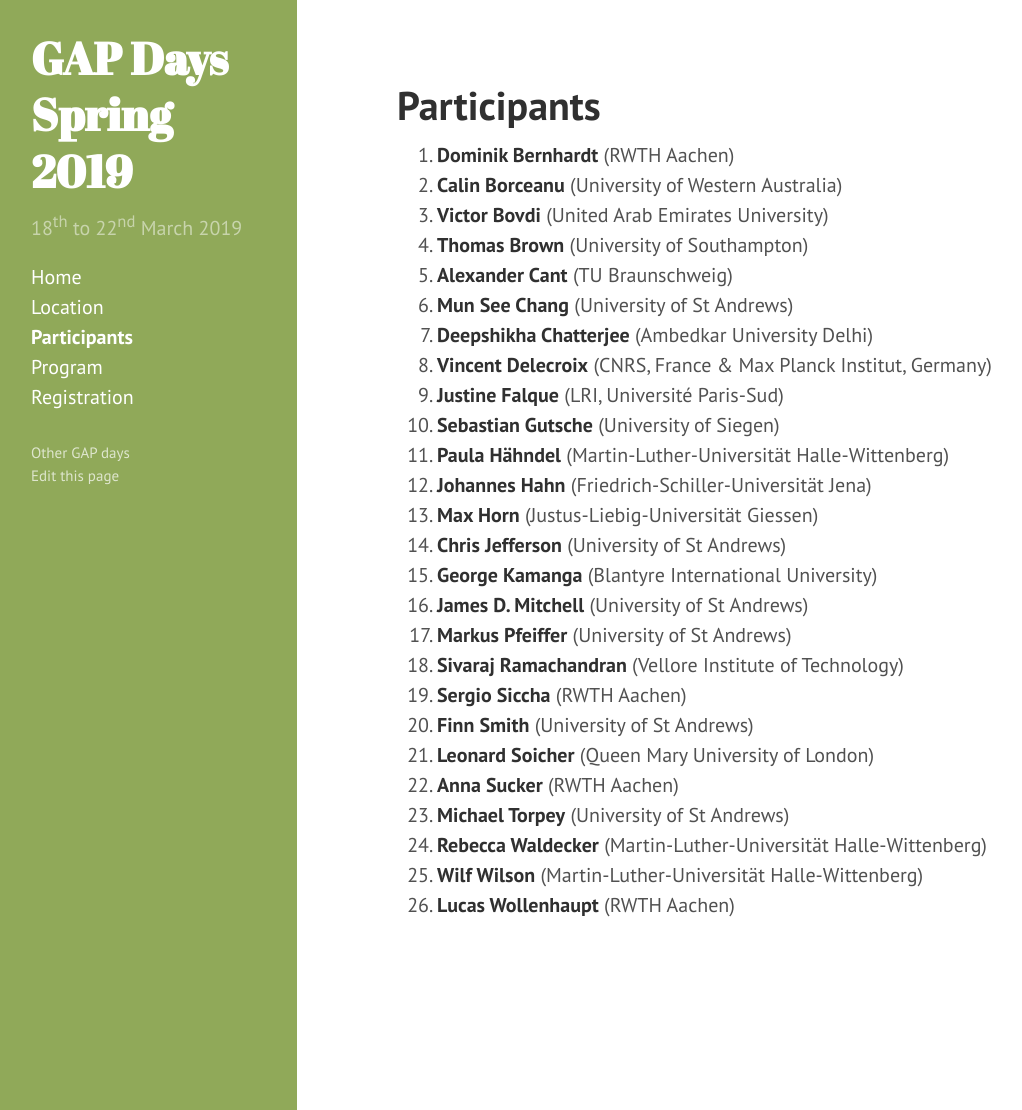
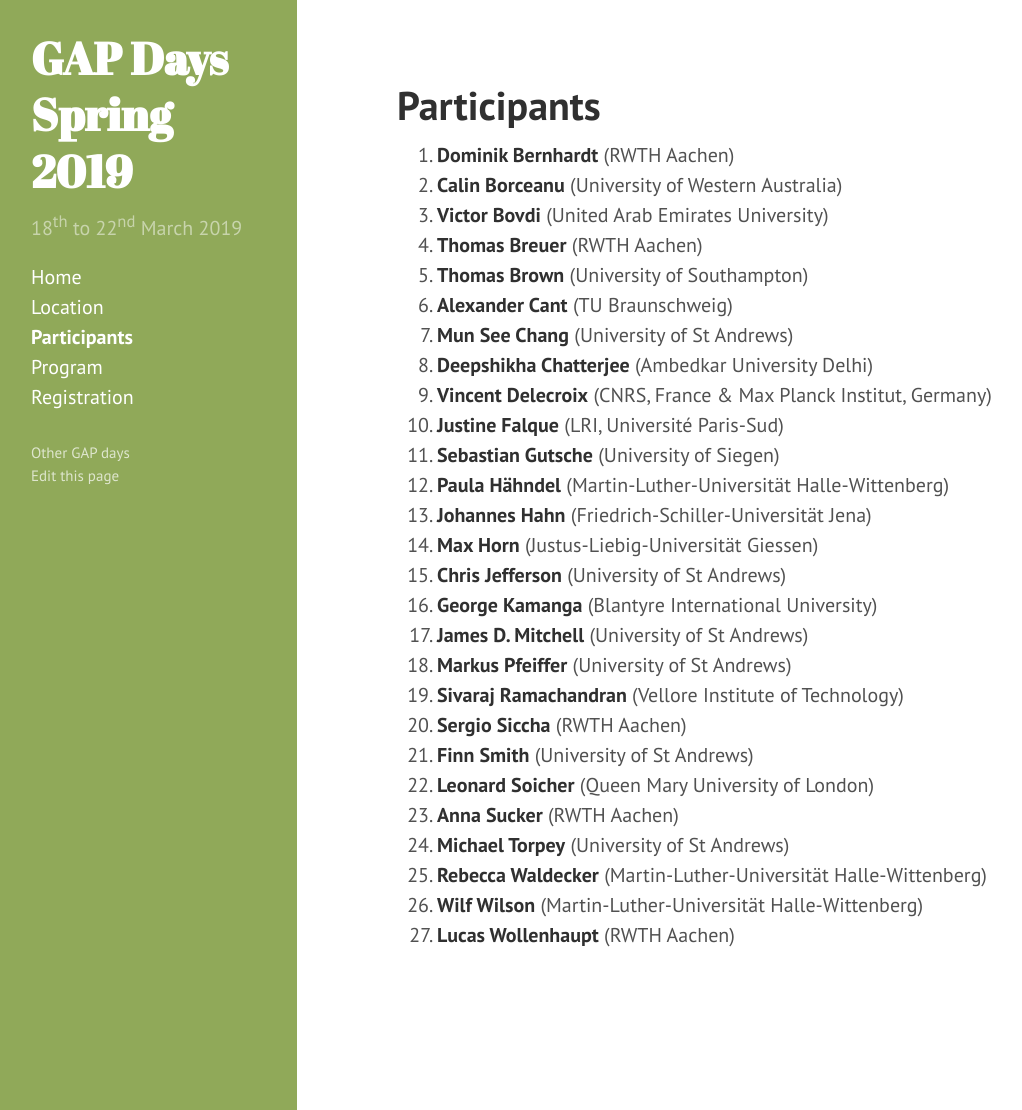
Before and after one commit to jesusmartinez-garcia/2020-01-21-colchester-workshop, a Jekyll site: the page built from participants.md, in a window 1280 px wide and 1110 px high. Shown: the whole window, without its empty margins (3-1025 px from the left). Built offline with Jekyll 4.4.1, drawn with Linux system fonts in a browser that asks for light colours.

Commit message:
Add Breuer

```diff
--- a/_data/participants.yml
+++ b/_data/participants.yml
@@ -6,6 +6,9 @@
 
 - name: Victor Bovdi
   affiliation: United Arab Emirates University
+
+- name: Thomas Breuer
+  affiliation: RWTH Aachen
 
 - name: Thomas Brown
   affiliation: University of Southampton
```
